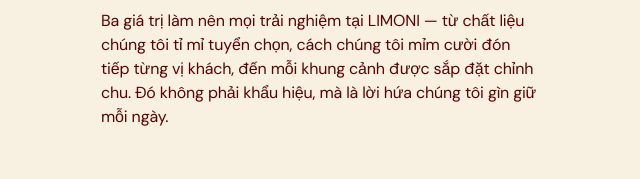
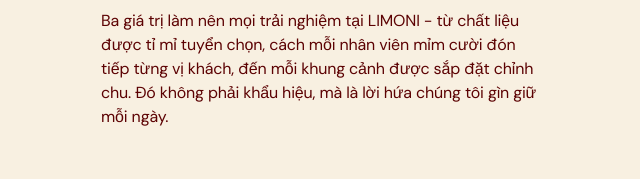
Before and after one commit to datnguyen-congroup/landing-page-limoni, a website: page index.html in a window 1280 px wide. Shown: the part 2757-2936 px from the top of the page, 524-1164 px from the left. Drawn offline with nearby package versions, Linux system fonts and the light colour scheme.

Commit message:
fix speling

```diff
--- a/index.html
+++ b/index.html
@@ -115,7 +115,7 @@
         </h2>
         <div class="side-copy" data-reveal style="--d:.28s">
           <p class="lead">Nơi từng chi tiết là một lời hứa<br>Và mỗi khoảnh khắc trở thành một di sản</p>
-          <p class="body">Ba giá trị làm nên mọi trải nghiệm tại LIMONI — từ chất liệu chúng tôi tỉ mỉ tuyển chọn, cách chúng tôi mỉm cười đón tiếp từng vị khách, đến mỗi khung cảnh được sắp đặt chỉnh chu. Đó không phải khẩu hiệu, mà là lời hứa chúng tôi gìn giữ mỗi ngày.</p>
+          <p class="body">Ba giá trị làm nên mọi trải nghiệm tại LIMONI - từ chất liệu được tỉ mỉ tuyển chọn, cách mỗi nhân viên mỉm cười đón tiếp từng vị khách, đến mỗi khung cảnh được sắp đặt chỉnh chu. Đó không phải khẩu hiệu, mà là lời hứa chúng tôi gìn giữ mỗi ngày.</p>
         </div>
       </div>
     </div>
```
